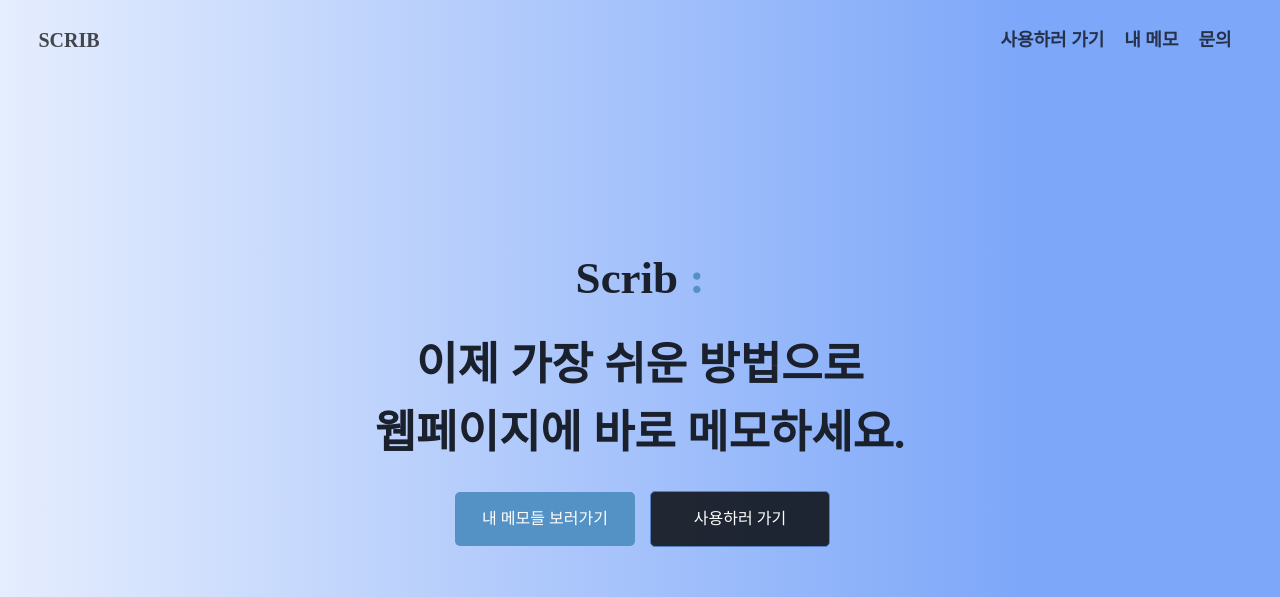
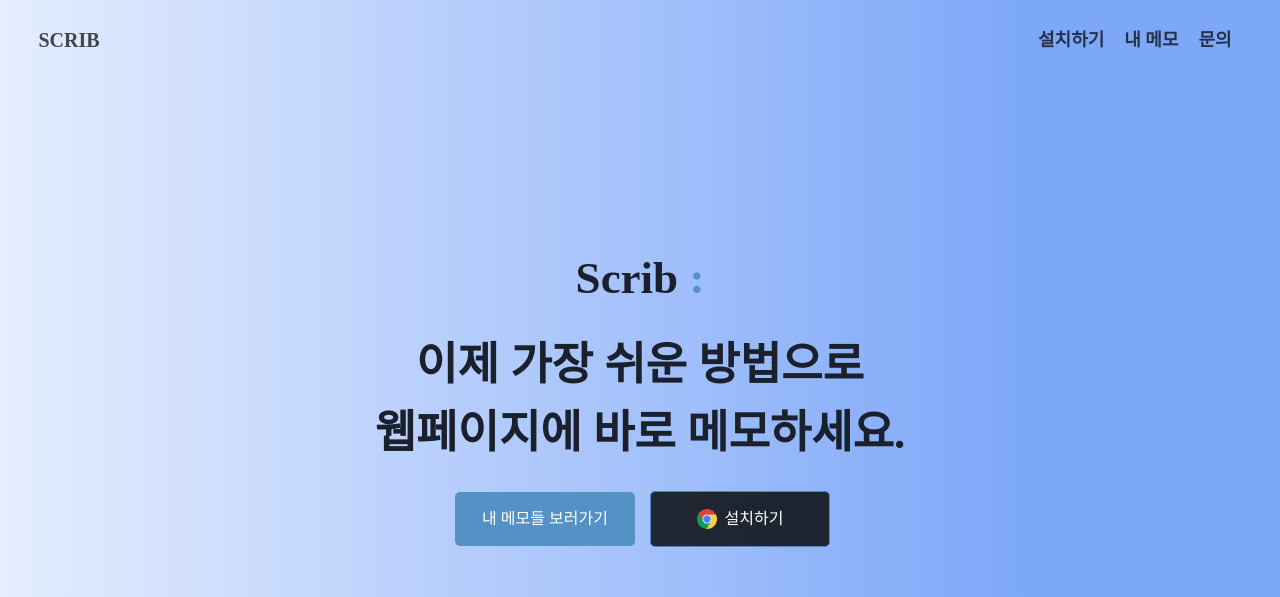
Before and after one commit to thxxx/devground, a Next.js app: page / in a window 1280 px wide. Shown: the top 597 px of the page. Built offline with nearby package versions, Linux system fonts and the light colour scheme; a web font is replaced by a local one.

Commit message:
delete memo

```diff
--- a/components/AppBar.tsx
+++ b/components/AppBar.tsx
@@ -63,7 +63,7 @@ const AppBar = () => {
       </Link>
       <ButtonContainer>
         <LinkTo href="https://tally.so/r/mRGjOj" target="_blank">
-          사용하러 가기
+          설치하기
         </LinkTo>
         <Link href="/memo">
           <LinkTo>내 메모</LinkTo>
--- a/pages/index.tsx
+++ b/pages/index.tsx
@@ -7,7 +7,6 @@ import Footer from '../components/Footer'
 import {
   MainContainer,
   Title,
-  DefaultButton3,
   DefaultButton,
   DefaultButton2,
   ColumnCenter,
@@ -34,6 +33,7 @@ import hierarchy from '../assets/hierarchy.png'
 import shortcut from '../assets/shortcut.png'
 import short from '../assets/short.png'
 import main from '../assets/main.png'
+import chrome from '../assets/chrome.png'
 
 const Home: NextPage = () => {
   const [userInfo, setUserInfo] = useState('')
@@ -84,7 +84,10 @@ const Home: NextPage = () => {
               <DefaultButton>내 메모들 보러가기</DefaultButton>
             </Link>
             <Link href="/memo">
-              <DefaultButton2>사용하러 가기</DefaultButton2>
+              <DefaultButton2>
+                <Image width={20} height={20} src={chrome} alt="chrome_icon" />
+                <span className="text">설치하기</span>
+              </DefaultButton2>
             </Link>
           </ButtonContainer>
         </MainBox>
--- a/styles/homestyles.ts
+++ b/styles/homestyles.ts
@@ -63,6 +63,13 @@ export const DefaultButton2 = styled.a`
   border: 1px solid #5481c4;
   margin-left: 10px;
   text-align: center;
+  display: flex;
+  align-items: center;
+  justify-content: center;
+
+  .text {
+    margin-left: 8px;
+  }
 
   &:hover {
     background-color: rgba(0, 0, 0, 0.9);
```
Also changed, not shown: pages/memo.tsx (+42 -7 lines), assets/chrome.png (added).
